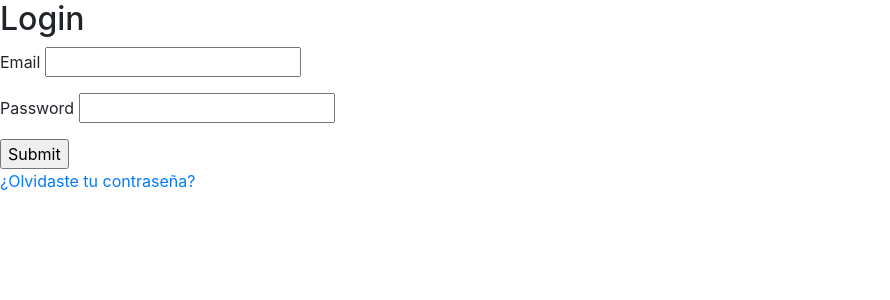
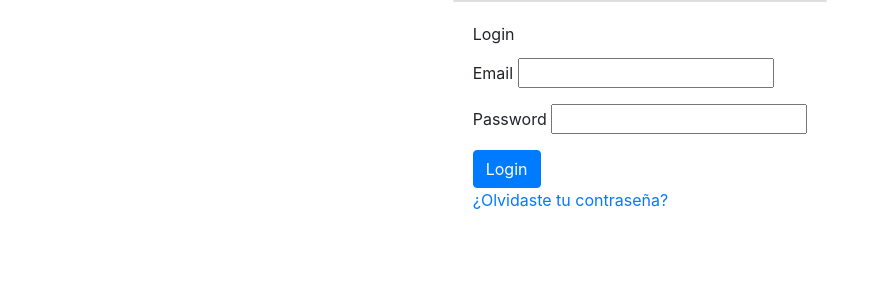
Before and after one commit to regulrjoe/picteame-django, a Django app: page /login/ in a window 1280 px wide. Shown: the part 102-402 px from the top of the page, without its empty margins (0-890 px from the left). Run offline with Django 3.2, Linux system fonts and the light colour scheme; some libraries are stand-ins or nearby versions.

Commit message:
Improve login and register templates.

```diff
--- a/apps/users/templates/users/login.html
+++ b/apps/users/templates/users/login.html
@@ -2,7 +2,12 @@
 {% load static %}
 {% block content %}
 
-<h2>Login</h2>
+<div class="container d-flex justify-content-center">
+	<div class="row">
+		<div class="col">
+			<div class="card"></div>
+				<div class="card-body">
+					<p class="card-title">Login</p>
 					<form method="POST" action="">
 						{% csrf_token %}
 						{% for field in login_form %}
@@ -11,16 +16,20 @@
 								{{field}}
 							</p>
 						{% endfor %}
-
 						<p>
 							{% for m in messages %}
 								<small id='messages' style='color:red;'>{{ m }}</small>
 							{% endfor %}
 						</p>
-
-	<input type="submit" name="Login">
+						<input type="submit" name="Login" class="btn btn-primary" value="Login">
 					</form>
-
+					<p class="card-text">
 					<a href="{% url 'password_reset' %}">¿Olvidaste tu contraseña?</a>
+					</p>
+				</div>
+			</div>
+		</div>
+	</div>
+</div>
 
 {% endblock %}
```
Also changed, not shown: apps/users/templates/users/register.html (+13 -2 lines). Lines whose indentation alone changed are shown as unchanged.
